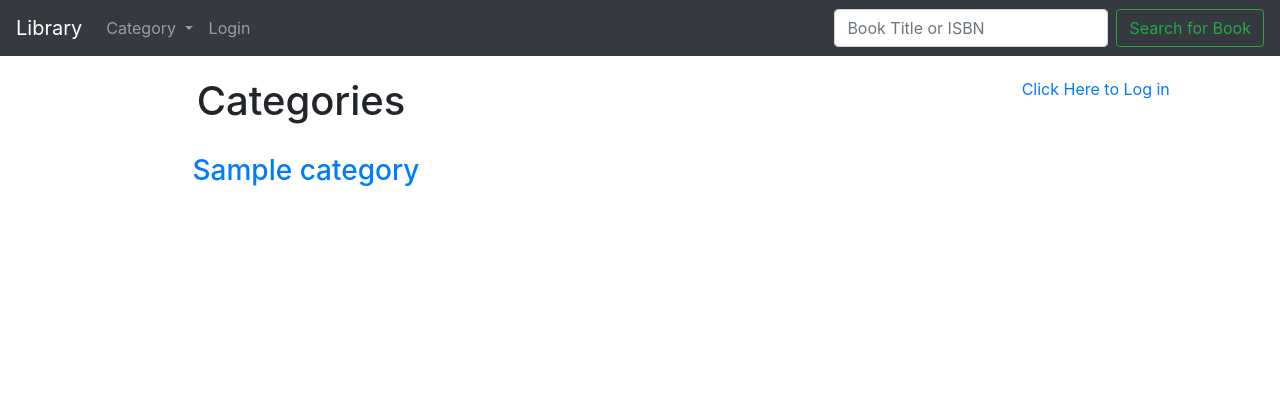
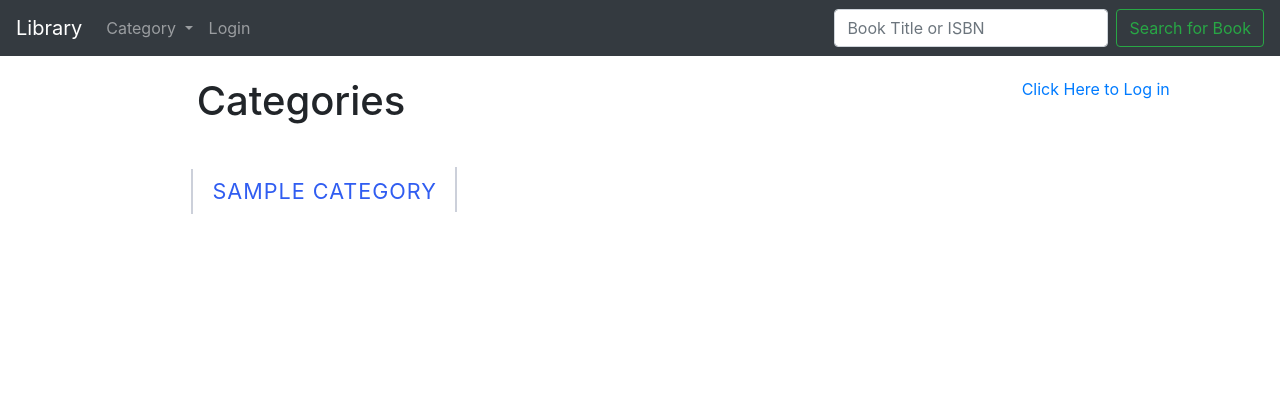
Before and after one commit to zlateff/item-catalog-application, a Flask app: page / in a window 1280 px wide. Shown: the top 420 px of the page. Run offline with Flask 2, Linux system fonts and the light colour scheme; tables that the repository leaves empty hold one stand-in row (values such as "Sample post"); some libraries are stand-ins or nearby versions.

Commit message:
Improve templates layout

```diff
--- a/catalog/static/styles.css
+++ b/catalog/static/styles.css
@@ -56,6 +56,101 @@ body {
     padding-left: 20px;
 }
 
+
+.category-list a {
+    position: relative;
+	display: inline-block;
+	margin: 15px 25px;
+	outline: none;
+	color: rgb(48, 93, 241);
+	text-decoration: none;
+	text-transform: uppercase;
+	letter-spacing: 1px;
+	font-weight: 400;
+	text-shadow: 0 0 1px rgba(255,255,255,0.3);
+	font-size: 1.35em;
+}
+
+.category-list a:hover,
+.category-list a:focus {
+	outline: none;
+}
+
+.category-list a {
+	padding: 0 20px;
+	height: 45px;
+    line-height: 45px;
+    margin-left: 0;
+}
+
+.category-list a::before,
+.category-list a::after {
+	position: absolute;
+	width: 45px;
+	height: 2px;
+	background: rgb(1, 24, 73);
+	content: '';
+	opacity: 0.2;
+	-webkit-transition: all 0.3s;
+	-moz-transition: all 0.3s;
+	transition: all 0.3s;
+	pointer-events: none;
+}
+
+.category-list a::before {
+	top: 0;
+	left: 0;
+	-webkit-transform: rotate(90deg);
+	-moz-transform: rotate(90deg);
+	transform: rotate(90deg);
+	-webkit-transform-origin: 0 0;
+	-moz-transform-origin: 0 0;
+	transform-origin: 0 0;
+}
+
+.category-list a::after {
+	right: 0;
+	bottom: 0;
+	-webkit-transform: rotate(90deg);
+	-moz-transform: rotate(90deg);
+	transform: rotate(90deg);
+	-webkit-transform-origin: 100% 0;
+	-moz-transform-origin: 100% 0;
+	transform-origin: 100% 0;
+}
+
+.category-list a:hover::before,
+.category-list a:hover::after,
+.category-list a:focus::before,
+.category-list a:focus::after {
+	opacity: 1;
+}
+
+.category-list a:hover::before,
+.category-list a:focus::before {
+	left: 50%;
+	-webkit-transform: rotate(0deg) translateX(-50%);
+	-moz-transform: rotate(0deg) translateX(-50%);
+	transform: rotate(0deg) translateX(-50%);
+}
+
+.category-list a:hover::after,
+.category-list a:focus::after {
+	right: 50%;
+	-webkit-transform: rotate(0deg) translateX(50%);
+	-moz-transform: rotate(0deg) translateX(50%);
+	transform: rotate(0deg) translateX(50%);
+}
+
+.book-row {
+    border-bottom: 2px solid gray;
+    padding: 10px;
+}
+
+.book-user {
+    text-align: center;
+}
+
 @media (max-width: 768px) {
     .user {
         padding-top: 10px;
--- a/catalog/templates/library.html
+++ b/catalog/templates/library.html
@@ -48,7 +48,7 @@
 				<div class="col-md-1"></div>
 					<div class="col-md-7 category-list">
                         <a href = "{{url_for('showBooks', category_id = category.id)}}">
-                        <h3>{{category.name}}</h3>
+                        {{category.name}}
                         </a>
 					</div>
 				<div class="col-md-4"></div>
--- a/catalog/templates/main.html
+++ b/catalog/templates/main.html
@@ -6,7 +6,8 @@
         <link rel="stylesheet" href="https://stackpath.bootstrapcdn.com/bootstrap/4.1.1/css/bootstrap.min.css" integrity="sha384-WskhaSGFgHYWDcbwN70/dfYBj47jz9qbsMId/iRN3ewGhXQFZCSftd1LZCfmhktB" crossorigin="anonymous">
         <link rel="stylesheet" href="https://use.fontawesome.com/releases/v5.0.13/css/all.css" integrity="sha384-DNOHZ68U8hZfKXOrtjWvjxusGo9WQnrNx2sqG0tfsghAvtVlRW3tvkXWZh58N9jp" crossorigin="anonymous">
         <link rel=stylesheet type=text/css href="{{ url_for('static', filename='styles.css') }}">
-        <title>My Library</title>
+        {% block head %}{% endblock %}
+        <title>{% block title %}{% endblock %}</title>
 	</head>
 	<body>
         <nav class="navbar navbar-expand-lg navbar-dark bg-dark">
@@ -62,5 +63,6 @@
         <script src="https://code.jquery.com/jquery-3.3.1.slim.min.js" integrity="sha384-q8i/X+965DzO0rT7abK41JStQIAqVgRVzpbzo5smXKp4YfRvH+8abtTE1Pi6jizo" crossorigin="anonymous"></script>
         <script src="https://cdnjs.cloudflare.com/ajax/libs/popper.js/1.14.3/umd/popper.min.js" integrity="sha384-ZMP7rVo3mIykV+2+9J3UJ46jBk0WLaUAdn689aCwoqbBJiSnjAK/l8WvCWPIPm49" crossorigin="anonymous"></script>
         <script src="https://stackpath.bootstrapcdn.com/bootstrap/4.1.1/js/bootstrap.min.js" integrity="sha384-smHYKdLADwkXOn1EmN1qk/HfnUcbVRZyYmZ4qpPea6sjB/pTJ0euyQp0Mk8ck+5T" crossorigin="anonymous"></script>
-	</body>
+        {% block script %}{% endblock %}
+    </body>
 </html>
```
Also changed, not shown: catalog/templates/books.html (+9 -9 lines), catalog/templates/searchresults.html (+11 -13 lines).
